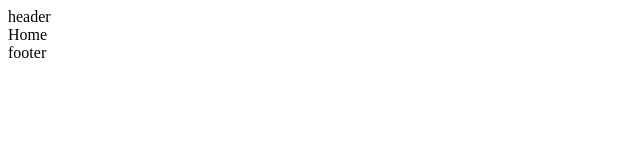
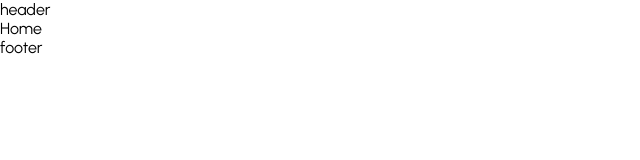
Before and after one commit to NurlanNuruzada/ReplymentReact, a React (Create React App) app in the folder App/: page / in a window 1280 px wide. Shown: the top 160 px of the page, without its empty margins (0-640 px from the left). Built offline with nearby package versions, Linux system fonts and the light colour scheme; a web font is replaced by a local one.

Commit message:
Added Urbanist Font

```diff
--- a/App/src/Pages/Footer.jsx
+++ b/App/src/Footer/Footer.jsx
@@ -1,5 +1,4 @@
 import React from "react";
-
 
 const Footer = () => {
   return (
--- a/App/src/Layouts/MainLayout.jsx
+++ b/App/src/Layouts/MainLayout.jsx
@@ -1,10 +1,11 @@
 import React from "react";
 import { Outlet } from "react-router-dom";
-import  Footer  from "../Pages/Footer";
-import { Header } from "../Pages/Header";
+import Footer from "../Footer/Footer";
+import { Header } from "../Header/Header";
+import Styles from "../Layouts/MainLayout.module.css"
 export function MainLayout() {
   return (
-    <div>
+    <div className={Styles.Main}>
       <Header/>
       <Outlet />
       <Footer />
--- /dev/null
+++ b/App/src/Layouts/MainLayout.module.css
@@ -0,0 +1,11 @@
+@font-face {
+    font-family: Urbanist;
+    src: url(../Fonts/Urbanist/Urbanist-VariableFont_wght.ttf);
+}
+
+*{
+    box-sizing: border-box;
+    padding: 0;
+    margin: 0;
+    font-family: Urbanist;
+}
```
Also changed, not shown: App/src/Layouts/AdminLayout.module.css (deleted, +0 -12 lines), App/src/Fonts/Urbanist/Urbanist-Italic-VariableFont_wght.ttf (added), App/src/Fonts/Urbanist/Urbanist-VariableFont_wght.ttf (added), App/src/Header/Header.jsx (renamed from App/src/Pages/Header.jsx), App/src/Pages/Header.module.css (added).
